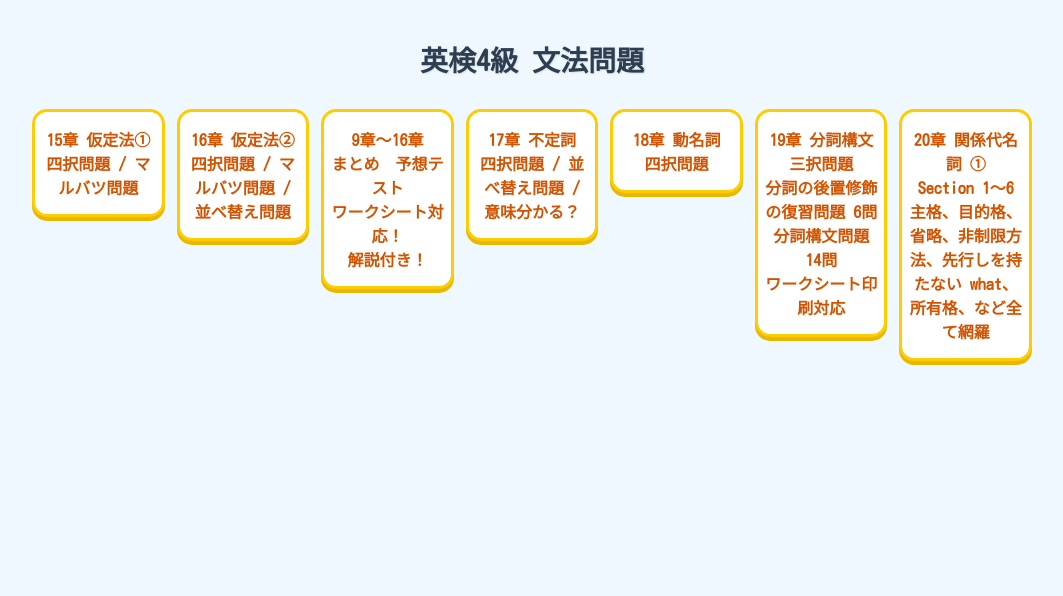
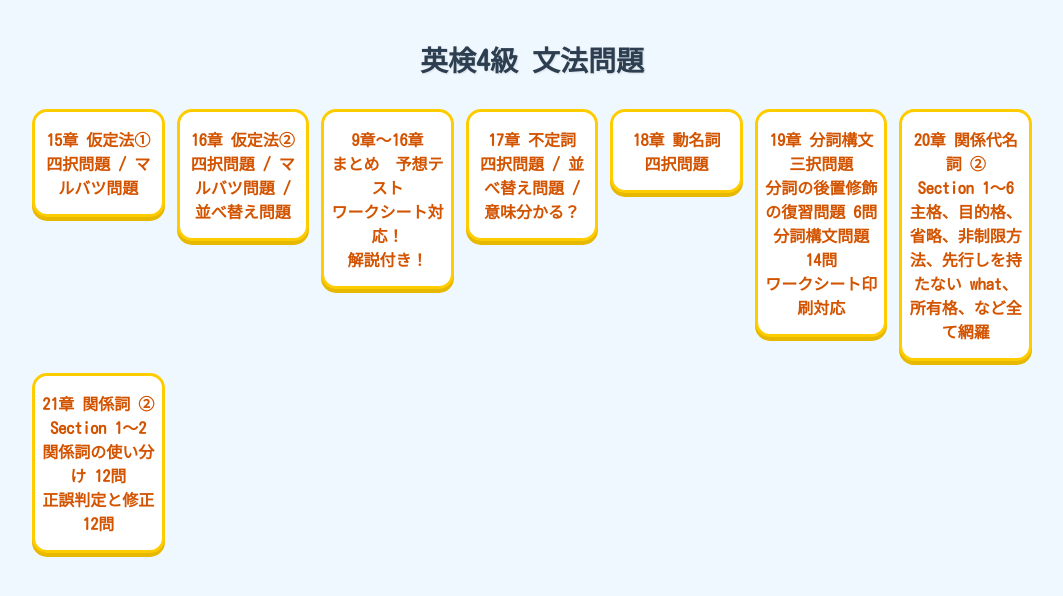
Before and after one commit to EigoStudio/Pre2-Grammar-Exercises, a plain HTML site: page index.html in a window 1280 px wide. Shown: the whole page, without its empty margins (108-1171 px from the left). Drawn offline with Linux system fonts and the light colour scheme.

Commit message:
Update index.html

```diff
--- a/index.html
+++ b/index.html
@@ -85,9 +85,15 @@
             ワークシート印刷対応
 </a></li>
 
-        <li><a href="Pre2-grammar-Unit20-Relative-Pronouns.html">20章 関係代名詞 ①<br>
+        <li><a href="Pre2-grammar-Unit20-Relative-Pronouns.html">20章 関係代名詞 ②<br>
 Section 1〜6<br>
             主格、目的格、省略、非制限方法、先行しを持たない what、所有格、など全て網羅
+</a></li>
+
+        <li><a href="Pre2-grammar-Unit21-Relative-Adverbs.html">21章 関係詞 ②<br>
+Section 1〜2<br>
+            関係詞の使い分け 12問<br>
+            正誤判定と修正 12問
 </a></li>
 
           </ul>
```
